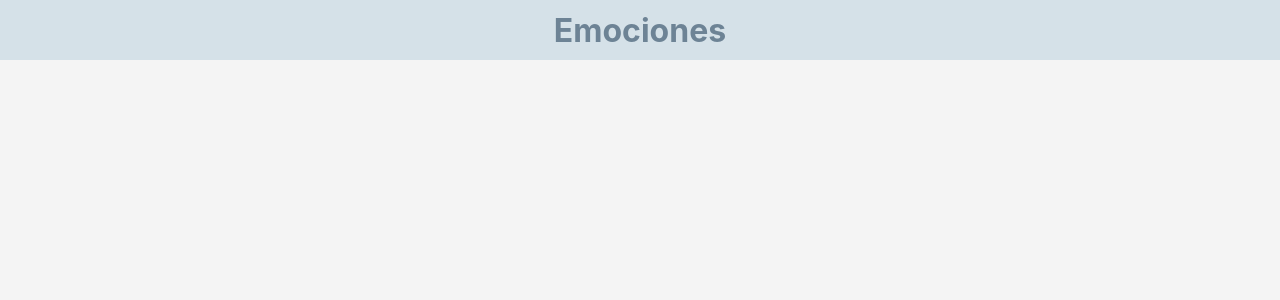
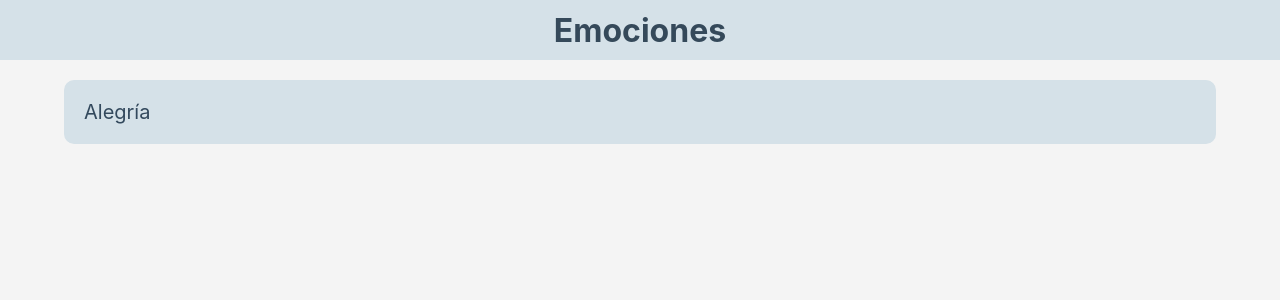
Before and after one commit to kikeelectronico/emociones, a React (Create React App) app in the folder emociones/: page / in a window 1280 px wide. Shown: the top 300 px of the page. Built offline with nearby package versions, Linux system fonts and the light colour scheme.

Commit message:
add emotion container

```diff
--- a/emociones/src/App.css
+++ b/emociones/src/App.css
@@ -4,6 +4,7 @@
 
 .header {
   height: 60px;
+  margin-bottom: 20px;
   display: flex;
   flex-direction: column;
   align-items: center;
@@ -13,5 +14,10 @@
 
 .header > h1 {
   margin: 0px;
-  color: #6d8395;
+  color: #35495A;
 }
+
+.emotions {
+  width: 90%;
+  margin-left: 5%;
+}
--- a/emociones/src/App.js
+++ b/emociones/src/App.js
@@ -1,4 +1,5 @@
 import './App.css';
+import Emotion from './components/Emotion';
 
 function App() {
   return (
@@ -6,6 +7,9 @@ function App() {
       <header className="header">
        <h1>Emociones</h1>
       </header>
+      <section className="emotions">
+        <Emotion/>
+      </section>
     </div>
   );
 }
--- /dev/null
+++ b/emociones/src/components/Emotion.js
@@ -0,0 +1,13 @@
+import React from "react";
+import "./emotion.css"
+
+export default function Emotion() {
+
+  return (
+    <div className="emotion-container">
+        <span className="emotion-name">
+            Alegría
+        </span>
+    </div>
+  )
+}
--- /dev/null
+++ b/emociones/src/components/emotion.css
@@ -0,0 +1,14 @@
+.emotion-container{
+    width: calc(100%-40px);
+    margin-top: 10px;
+    padding: 20px;
+    border-radius: 10px;
+    display: flex;
+    flex-direction: row;
+    background-color: #d5e1e8;
+}
+
+.emotion-name {
+    font-size: 20px;
+    color: #33495D;
+}
```
